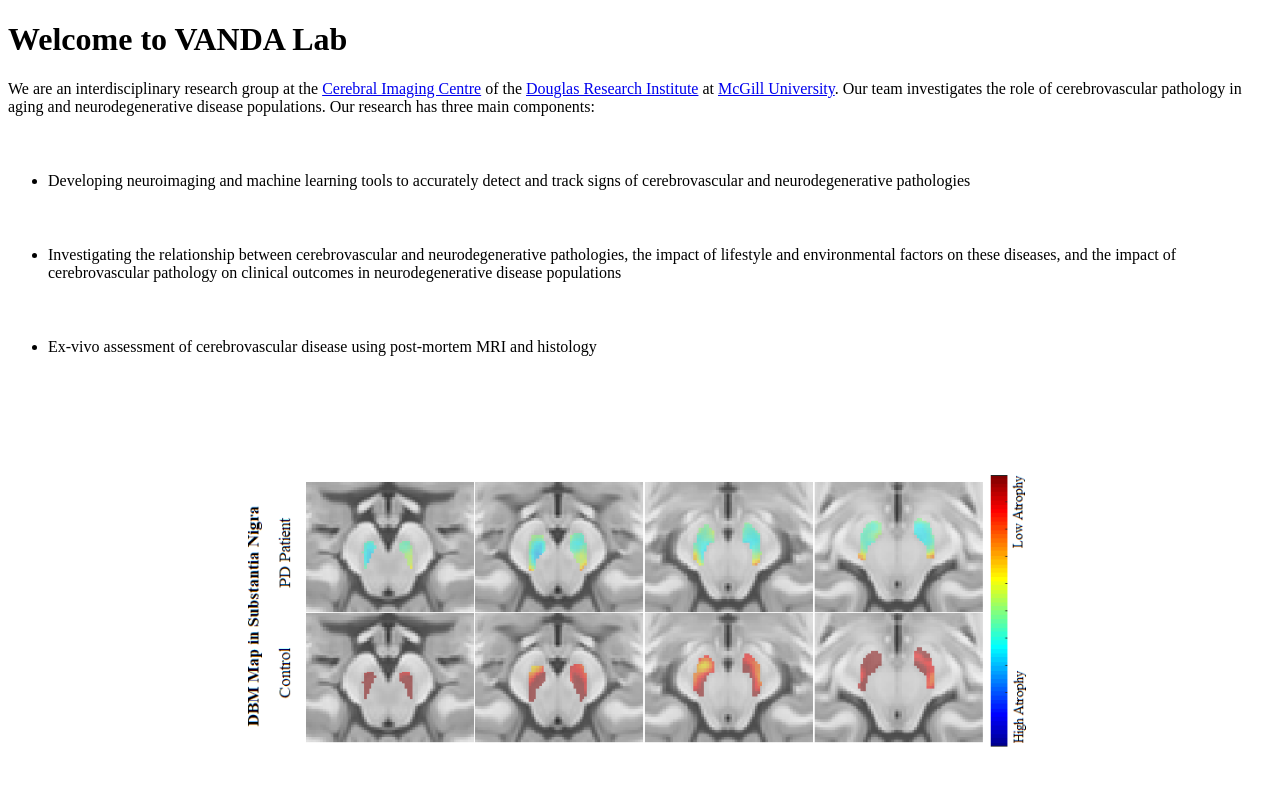
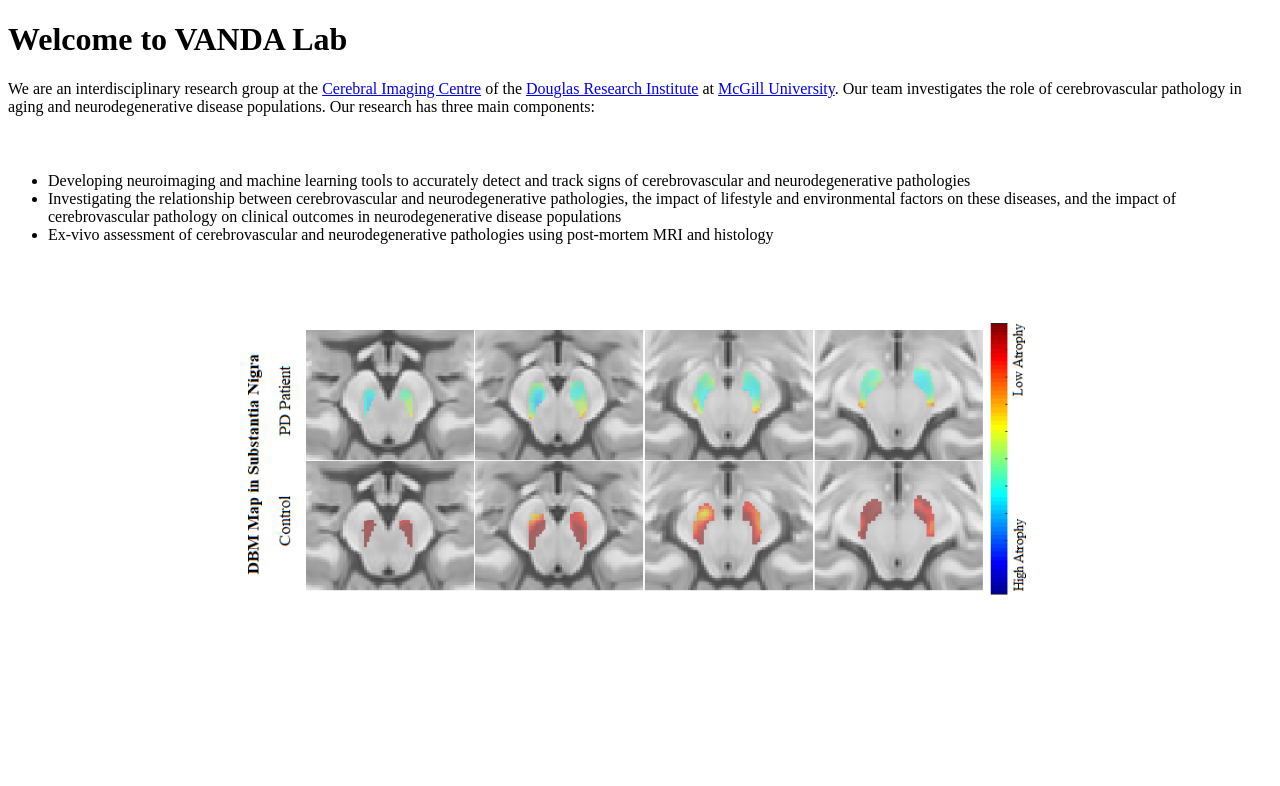
Before and after one commit to VANDAlab/VANDAlab.github.io, a Jekyll site: the page built from index.md, in a window 1280 px wide. Shown: the top 786 px of the page. Built offline with Jekyll 4.4.1, drawn with Linux system fonts in a browser that asks for light colours; our own code applies the rules of GitHub Pages for plain Markdown files.

Commit message:
Update index.md

```diff
--- a/index.md
+++ b/index.md
@@ -5,13 +5,9 @@ layout: default
 # Welcome to VANDA Lab
 
 We are an interdisciplinary research group at the [Cerebral Imaging Centre](https://douglas.research.mcgill.ca/cerebral-imaging-centre/) of the [Douglas Research Institute](http://douglas.research.mcgill.ca) at [McGill University](https://www.mcgill.ca). Our team investigates the role of cerebrovascular pathology in aging and neurodegenerative disease populations. Our research has three main components:
-
 - Developing neuroimaging and machine learning tools to accurately detect and track signs of cerebrovascular and neurodegenerative pathologies
-
 - Investigating the relationship between cerebrovascular and neurodegenerative pathologies, the impact of lifestyle and environmental factors on these diseases, and the impact of cerebrovascular pathology on clinical outcomes in neurodegenerative disease populations
-
-- Ex-vivo assessment of cerebrovascular disease using post-mortem MRI and histology
-
+- Ex-vivo assessment of cerebrovascular and neurodegenerative pathologies using post-mortem MRI and histology
 <div class="image-slider" id="image-slider">
     <img class="visible" src="/assets/img1.png" alt="Image 1">
     <img src="/assets/img6.png" alt="Image 2">
```
